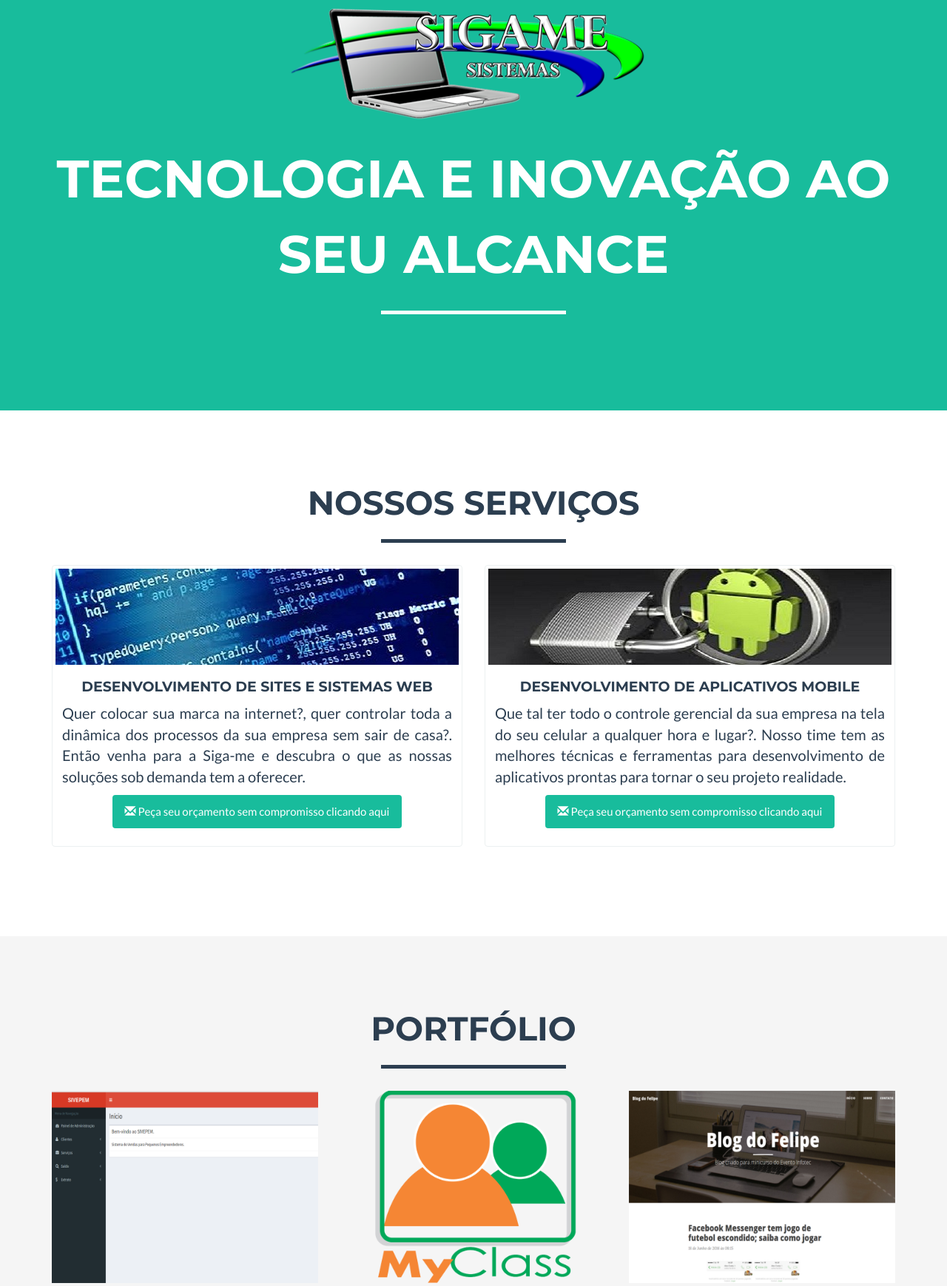
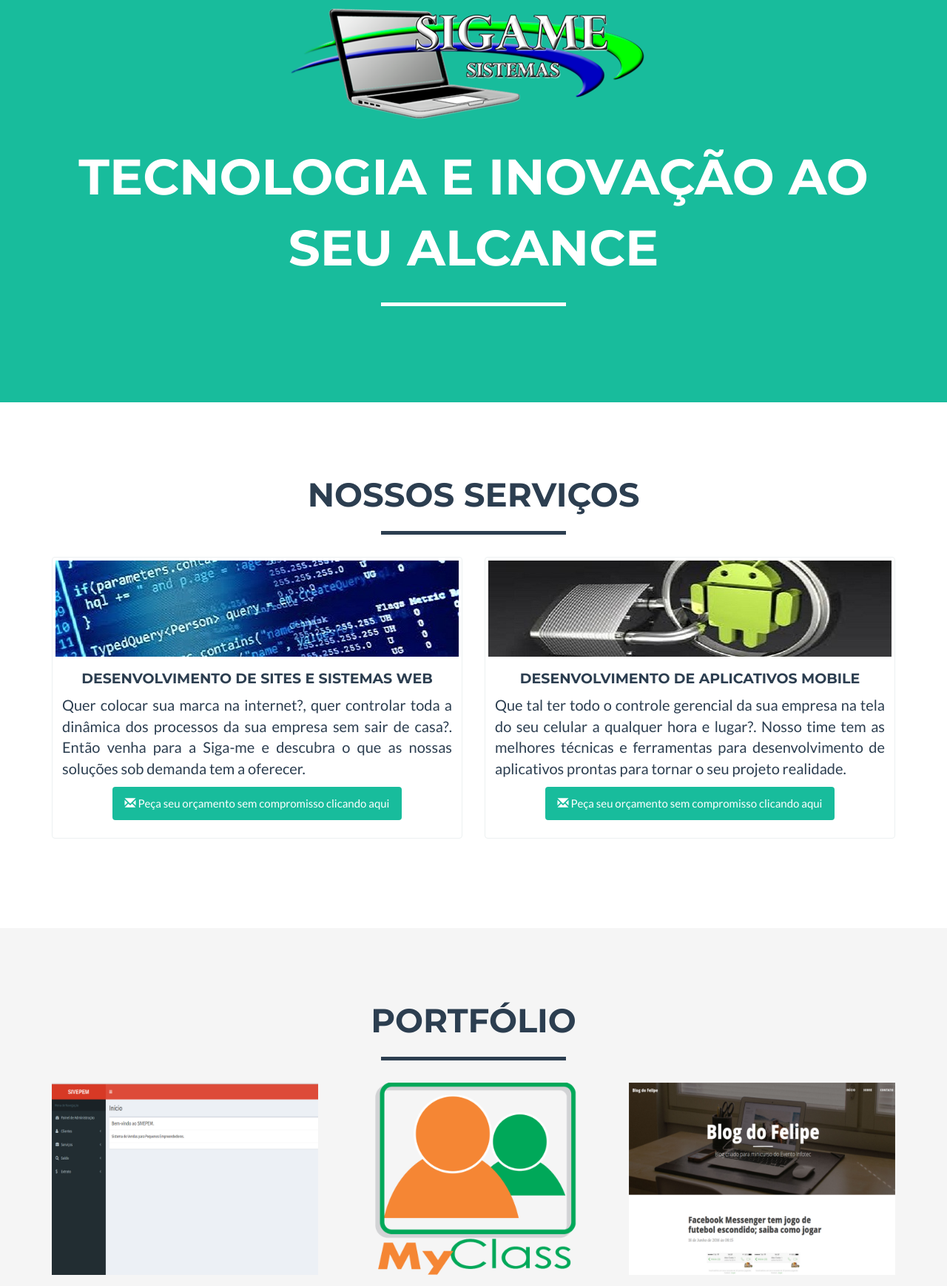
Before and after one commit to FelipeNunes04/SiteSigame, a PHP site: page / in a window 1280 px wide. Shown: the part 201-1940 px from the top of the page at 74% size. Run offline with PHP 8.4, Linux system fonts and the light colour scheme; some libraries are stand-ins or nearby versions.

Commit message:
Realizando mais ajustes

```diff
--- a/css/freelancer.css
+++ b/css/freelancer.css
@@ -115,7 +115,7 @@ header .intro-text .skills {
     }
 
     header .intro-text .name {
-        font-size: 4.75em;
+        font-size: 4.5em;
     }
 
     header .intro-text .skills {
--- a/index.html
+++ b/index.html
@@ -16,9 +16,10 @@
 
     <!-- Custom CSS -->
     <link href="css/freelancer.css" rel="stylesheet">
+    <link href="css/style.css" rel="stylesheet">
 
     <!-- Custom Fonts -->
-    <link href="font-awesome/css/font-awesome.min.css" rel="stylesheet" type="text/css">
+    <link rel="stylesheet" href="http://cdnjs.cloudflare.com/ajax/libs/font-awesome/4.6.3/css/font-awesome.min.css">
     <link href="http://fonts.googleapis.com/css?family=Montserrat:400,700" rel="stylesheet" type="text/css">
     <link href="http://fonts.googleapis.com/css?family=Lato:400,700,400italic,700italic" rel="stylesheet" type="text/css">
 
@@ -246,7 +247,7 @@
                 <div class="col-lg-12 text-center">
                     <h2>Contato</h2>
                     <hr class="star-primary">
-					<p style="color: blue" alt="números para contato" title="whatsapp / skype / e-mail"><span class="glyphicon"><img  src="img/what.png"></span> (89) 99999-9999 / <span class="glyphicon"><img  src="img/skype.png"></span> (89) 99907-7606 / <span class="glyphicon"><img  src="img/email.png"></span> fabioluzti@hotmail.com</p>
+					<p class="text-primary info-dados" alt="números para contato" title="whatsapp / skype / e-mail"><i class="fa fa-whatsapp" ></i></span> (89) 99999-9999 <span class="fa fa-skype"></span> (89) 99907-7606 <span class="fa fa-envelope"></span> fabioluzti@hotmail.com</p>
                 </div>
             </div>
             <div class="row">
--- a/js/data.js
+++ b/js/data.js
@@ -1,3 +1,8 @@
+/*
+	Autor: Felipe Nunes
+	Data: 12/07/2016
+*/
+
 window.onload = function () {
 	getAno();
 }
```
Also changed, not shown: README.md.
